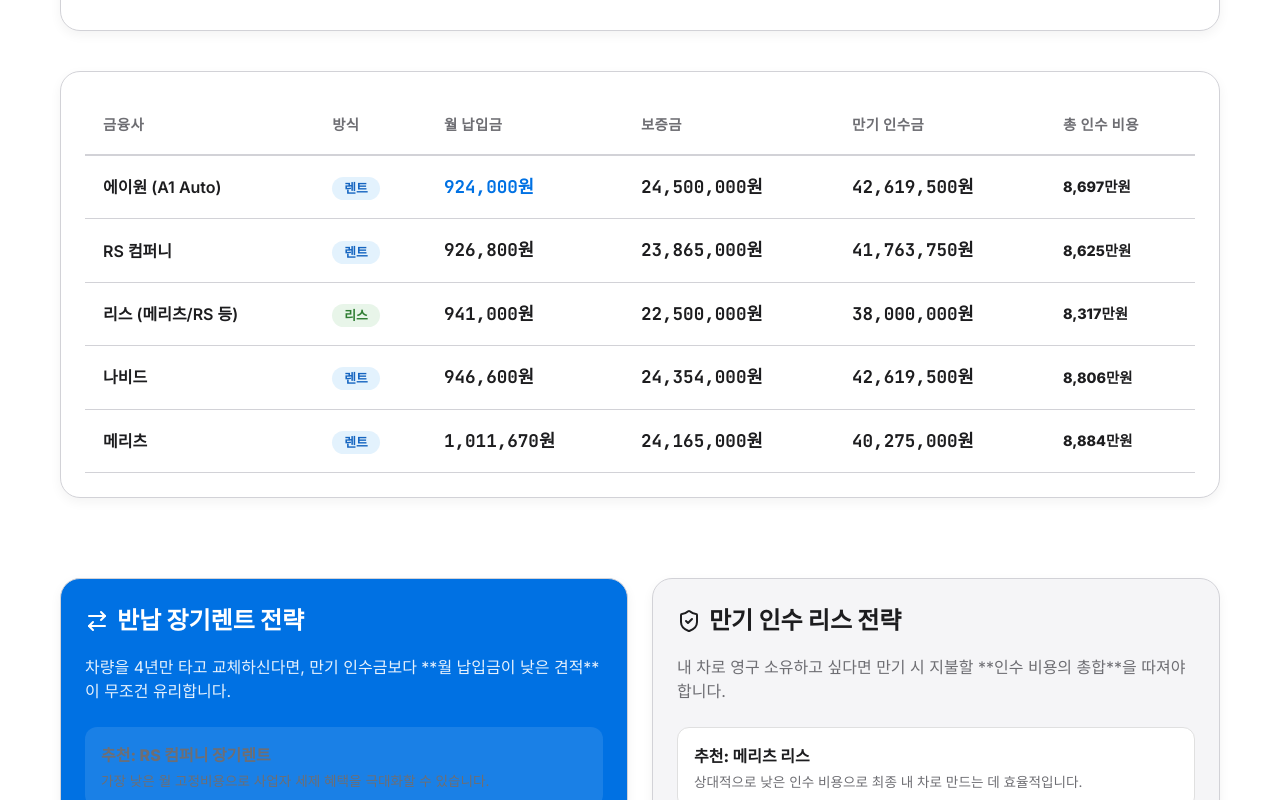
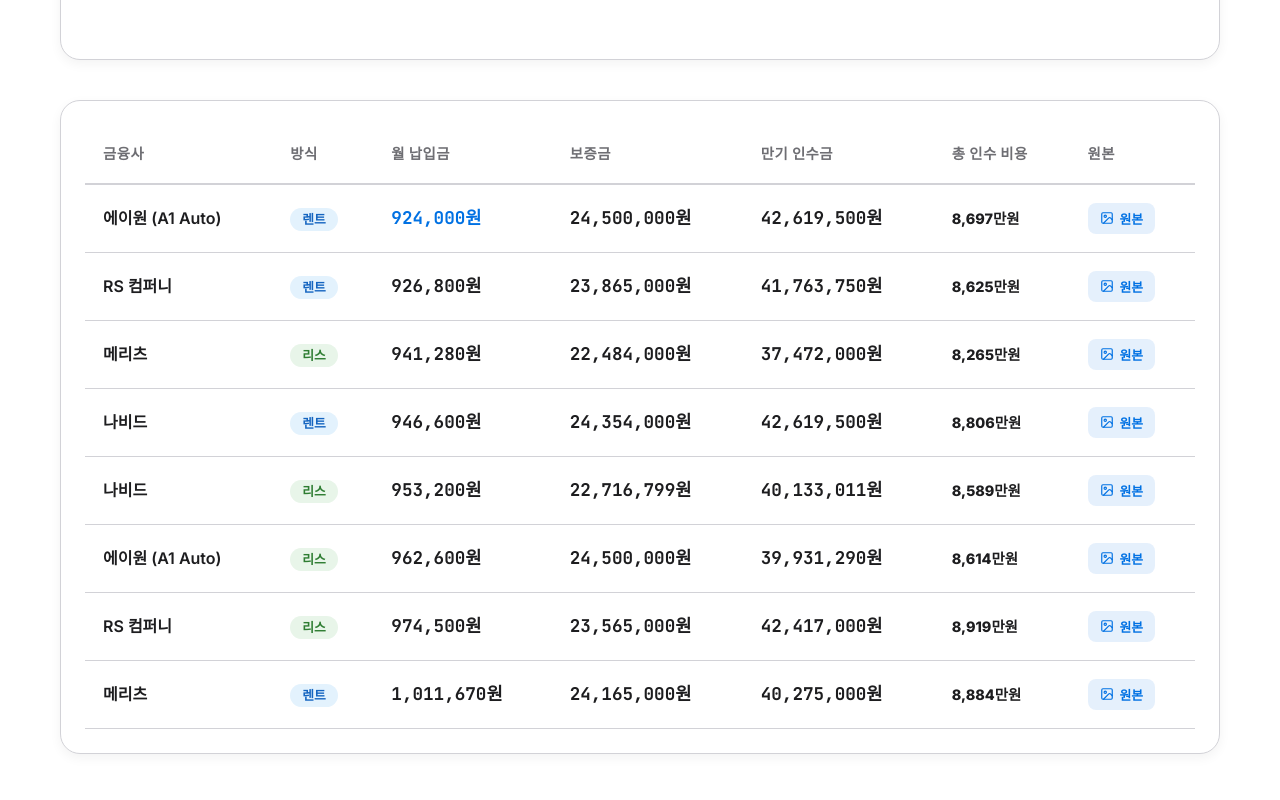
Before and after one commit to heekeunlee/ionic9_preview, a React (Vite) app: page / in a window 1280 px wide. Shown: the part 1140-1940 px from the top of the page. Built offline with nearby package versions, Linux system fonts and the light colour scheme.

Commit message:
feat: add view original quote image functionality

```diff
--- a/src/App.tsx
+++ b/src/App.tsx
@@ -6,7 +6,7 @@
 import {
   TrendingDown,
   Wallet, ShieldCheck,
-  Coins, ArrowRightLeft, Key
+  Coins, ArrowRightLeft, Key, Image as ImageIcon, X
 } from 'lucide-react';
 import { ionicData } from './data';
 import './App.css';
@@ -14,6 +14,7 @@
 function App() {
   const [activeTab, setActiveTab] = useState<'all' | '렌트' | '리스'>('all');
   const [activeMileage, setActiveMileage] = useState<10000 | 15000>(15000);
+  const [selectedImage, setSelectedImage] = useState<string | null>(null);
 
   const filteredQuotes = useMemo(() => {
     return ionicData.quotes.filter(q => {
@@ -28,14 +29,12 @@
   const chartData = useMemo(() => {
     return filteredQuotes.map(q => {
       const diffFromBest = q.monthly - bestQuote.monthly;
-      const totalCost48 = q.monthly * 48 / 10000;
       return {
         name: q.company,
         monthly: q.monthly / 10000,
         deposit: q.deposit / 10000,
         residual: q.residual_value / 10000,
         diff: diffFromBest / 10000,
-        total48: totalCost48,
         type: q.type
       };
     });
@@ -43,6 +42,13 @@
 
   const formatPrice = (price: number) => {
     return new Intl.NumberFormat('ko-KR').format(price);
+  };
+
+  const getImageUrl = (path: string) => {
+    // Vite serves public files from root in development and relative to base in production
+    // Since base is /ionic9_preview/, we use that prefix
+    const base = import.meta.env.BASE_URL;
+    return `${base}quotes/${path}`;
   };
 
   return (
@@ -53,7 +59,7 @@
         </div>
         <h1 style={{ fontSize: '4rem', letterSpacing: '-0.02em', color: '#1d1d1f' }}>아이오닉 9 <span style={{ color: 'var(--accent)' }}>견적 심층 비교</span></h1>
         <p style={{ maxWidth: '700px', margin: '0 auto', fontSize: '1.2rem', color: '#6e6e73' }}>
-          월 납입금, 초기 보증금, 만기 시 인수 금액까지 3대 핵심 지표를 정밀 분석했습니다.
+          매달 내는 월 납입금부터 보증금, 만기 인수 금액까지 한눈에 비교하고 원본 견적서를 확인하세요.
         </p>
       </header>
 
@@ -139,6 +145,7 @@
                 <th>보증금</th>
                 <th>만기 인수금</th>
                 <th>총 인수 비용</th>
+                <th>원본</th>
               </tr>
             </thead>
             <tbody>
@@ -154,6 +161,14 @@
                     <td style={{ fontSize: '0.9rem', fontWeight: 700 }}>
                        {formatPrice(Math.round(totalAcquisition / 10000))}만원
                     </td>
+                    <td>
+                      <button
+                        onClick={() => setSelectedImage(q.imagePath)}
+                        style={{ border: 'none', background: 'rgba(0, 113, 227, 0.1)', color: 'var(--accent)', padding: '6px 12px', borderRadius: '8px', cursor: 'pointer', display: 'flex', alignItems: 'center', gap: '6px', fontSize: '0.8rem', fontWeight: 600 }}
+                      >
+                        <ImageIcon size={14} /> 원본
+                      </button>
+                    </td>
                   </tr>
                 );
               })}
@@ -161,6 +176,36 @@
           </table>
         </div>
       </section>
+
+      {/* Image Modal */}
+      {selectedImage && (
+        <div
+          style={{ position: 'fixed', top: 0, left: 0, width: '100%', height: '100%', background: 'rgba(0,0,0,0.8)', display: 'flex', alignItems: 'center', justifyContent: 'center', zIndex: 1000, padding: '40px' }}
+          onClick={() => setSelectedImage(null)}
+        >
+          <div
+            style={{ position: 'relative', maxWidth: '100%', maxHeight: '100%', background: '#fff', borderRadius: '20px', overflow: 'hidden', display: 'flex', flexDirection: 'column' }}
+            onClick={(e) => e.stopPropagation()}
+          >
+            <div style={{ padding: '16px 24px', borderBottom: '1px solid #e0e0e0', display: 'flex', justifyContent: 'space-between', alignItems: 'center' }}>
+              <h3 style={{ margin: 0 }}>견적서 원본 확인</h3>
+              <button
+                onClick={() => setSelectedImage(null)}
+                style={{ background: 'transparent', border: 'none', cursor: 'pointer', color: 'var(--text-sub)' }}
+              >
+                <X size={24} />
+              </button>
+            </div>
+            <div style={{ overflowY: 'auto', flex: 1, padding: '20px', textAlign: 'center' }}>
+              <img
+                src={getImageUrl(selectedImage)}
+                alt="Original Quote"
+                style={{ maxWidth: '100%', height: 'auto', boxShadow: '0 10px 30px rgba(0,0,0,0.2)' }}
+              />
+            </div>
+          </div>
+        </div>
+      )}
 
       {/* Decision Guide */}
       <section className="fade-in" style={{ animationDelay: '0.3s', marginBottom: '100px' }}>
--- a/src/data.ts
+++ b/src/data.ts
@@ -8,6 +8,7 @@
   includes_tax_ins: boolean;
   residual_value: number;
   note: string;
+  imagePath: string;
 }
 
 export const ionicData = {
@@ -31,7 +32,8 @@
       monthly: 904500,
       includes_tax_ins: true,
       residual_value: 42957000,
-      note: "최저가 (10k)"
+      note: "최저가 (10k)",
+      imagePath: "RS컴퍼니_렌트견적.png"
     },
     {
       company: "RS 컴퍼니",
@@ -42,7 +44,8 @@
       monthly: 926800,
       includes_tax_ins: true,
       residual_value: 41763750,
-      note: "최저가 (15k)"
+      note: "최저가 (15k)",
+      imagePath: "RS컴퍼니_렌트견적.png"
     },
     {
       company: "에이원 (A1 Auto)",
@@ -53,7 +56,8 @@
       monthly: 924000,
       includes_tax_ins: true,
       residual_value: 42619500,
-      note: "안정성 우수"
+      note: "안정성 우수",
+      imagePath: "에니원_렌트견적.png"
     },
     {
       company: "나비드",
@@ -64,7 +68,8 @@
       monthly: 923900,
       includes_tax_ins: true,
       residual_value: 43837200,
-      note: "표준 견적"
+      note: "표준 견적",
+      imagePath: "나비드_렌트견적.png"
     },
     {
       company: "나비드",
@@ -75,7 +80,8 @@
       monthly: 946600,
       includes_tax_ins: true,
       residual_value: 42619500,
-      note: "표준 견적"
+      note: "표준 견적",
+      imagePath: "나비드_렌트견적.png"
     },
     {
       company: "메리츠",
@@ -86,7 +92,8 @@
       monthly: 996710,
       includes_tax_ins: true,
       residual_value: 41081000,
-      note: "안전 위주"
+      note: "안전 위주",
+      imagePath: "메리츠_렌트견적1.png"
     },
     {
       company: "메리츠",
@@ -97,18 +104,56 @@
       monthly: 1011670,
       includes_tax_ins: true,
       residual_value: 40275000,
-      note: "안전 위주"
+      note: "안전 위주",
+      imagePath: "메리츠_렌트견적1.png"
     },
     {
-      company: "리스 (메리츠/RS 등)",
+      company: "메리츠",
       type: "리스",
       term: 48,
       mileage: 15000,
-      deposit: 22500000,
-      monthly: 941000,
+      deposit: 22484000,
+      monthly: 941280,
       includes_tax_ins: false,
-      residual_value: 38000000,
-      note: "자동차세/보험료 별도 납부"
+      residual_value: 37472000,
+      note: "자동차세/보험료 별도",
+      imagePath: "메리츠_리스견적1.png"
+    },
+    {
+      company: "나비드",
+      type: "리스",
+      term: 48,
+      mileage: 15000,
+      deposit: 22716799,
+      monthly: 953200,
+      includes_tax_ins: false,
+      residual_value: 40133011,
+      note: "자동차세/보험료 별도",
+      imagePath: "나비드_리스.png"
+    },
+    {
+      company: "에이원 (A1 Auto)",
+      type: "리스",
+      term: 48,
+      mileage: 15000,
+      deposit: 24500000,
+      monthly: 962600,
+      includes_tax_ins: false,
+      residual_value: 39931290,
+      note: "자동차세/보험료 별도",
+      imagePath: "에이원_리스견적.png"
+    },
+    {
+      company: "RS 컴퍼니",
+      type: "리스",
+      term: 48,
+      mileage: 10000,
+      deposit: 23565000,
+      monthly: 974500,
+      includes_tax_ins: false,
+      residual_value: 42417000,
+      note: "자동차세/보험료 별도",
+      imagePath: "RS컴퍼니_리스견적.png"
     }
   ] as Quote[]
 };
```
